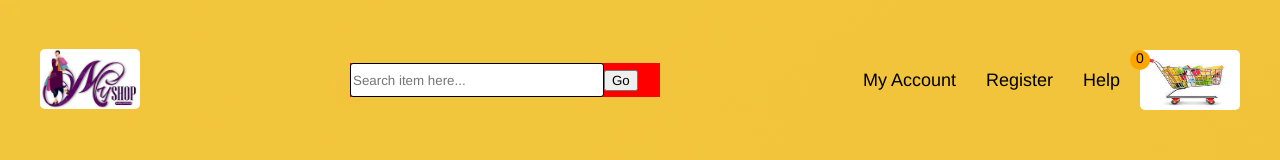
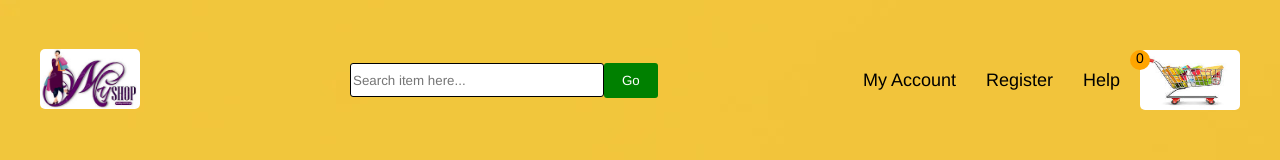
Before and after one commit to Tetka3/np-ecommerce, a React (Create React App) app: page /np-ecommerce/cart in a window 1280 px wide. Shown: the top 160 px of the page. Built offline with nearby package versions, Linux system fonts and the light colour scheme.

Commit message:
first commit

```diff
--- a/src/components/style.css
+++ b/src/components/style.css
@@ -27,7 +27,6 @@
 }
 .search{
     flex: 1;
-    background-color: red;
 }
 .search input {
     width: 80%;
@@ -36,7 +35,12 @@
     border-radius: 3px;
 }
 .search button {
-
+    padding: 10px 18px;
+    background-color: green;
+    border: none;
+    border-radius: 3px;
+    cursor: pointer;
+    color: white;
 }
 .add{
     display: flex;
```
